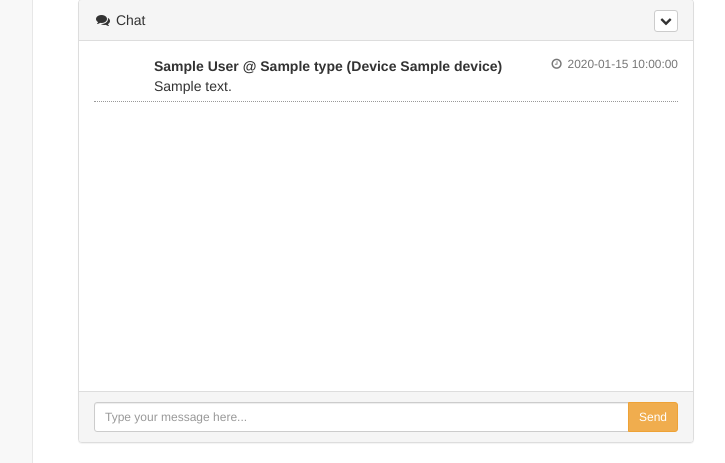
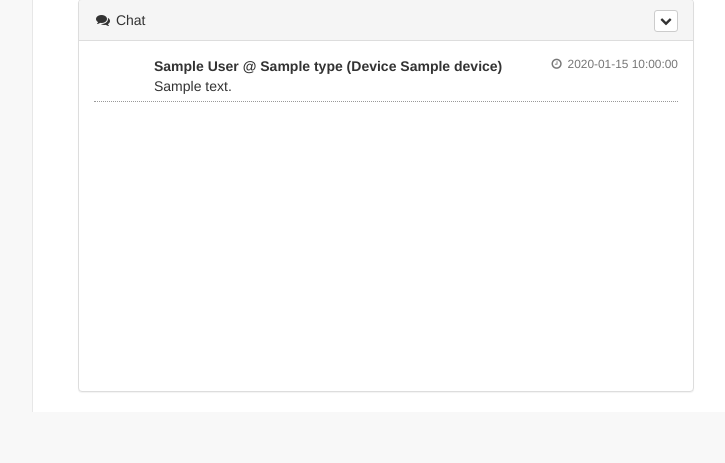
Before and after one commit to gurtajs4/curiosus_api, a Flask app: template curiosus/templates/dashboard.html in a window 1280 px wide. Shown: the part 553-1016 px from the top of the page, without its empty margins (218-943 px from the left). After the commit the page ends 965 px from the top, so only its background shows below. Run offline with Flask 2, Linux system fonts and the light colour scheme; the template is opened without the code that fills it: most values are stand-ins (such as "Sample title", 1, 10 or a date in 2020); data that the repository does not hold is empty; some libraries are stand-ins or nearby versions.

Commit message:
Add screenshots

```diff
--- a/curiosus/templates/dashboard.html
+++ b/curiosus/templates/dashboard.html
@@ -230,16 +230,6 @@
                 </ul>
             </div>
             <!-- /.panel-body -->
-            <div class="panel-footer">
-                <div class="input-group">
-                    <input id="btn-input" type="text" class="form-control input-sm" placeholder="Type your message here..." />
-                    <span class="input-group-btn">
-                        <button class="btn btn-warning btn-sm" id="btn-chat">
-                            Send
-                        </button>
-                    </span>
-                </div>
-            </div>
             <!-- /.panel-footer -->
         </div>
         <!-- /.panel .chat-panel -->
@@ -282,7 +272,7 @@
 
                 </div>
                 <!-- /.list-group -->
-                <a href="#" class="btn btn-default btn-block">View All Alerts</a>
+                <a href="/actionlog" class="btn btn-default btn-block">View All Alerts</a>
             </div>
             <!-- /.panel-body -->
         </div>
```
Also changed, not shown: README.md, 5 other files.
